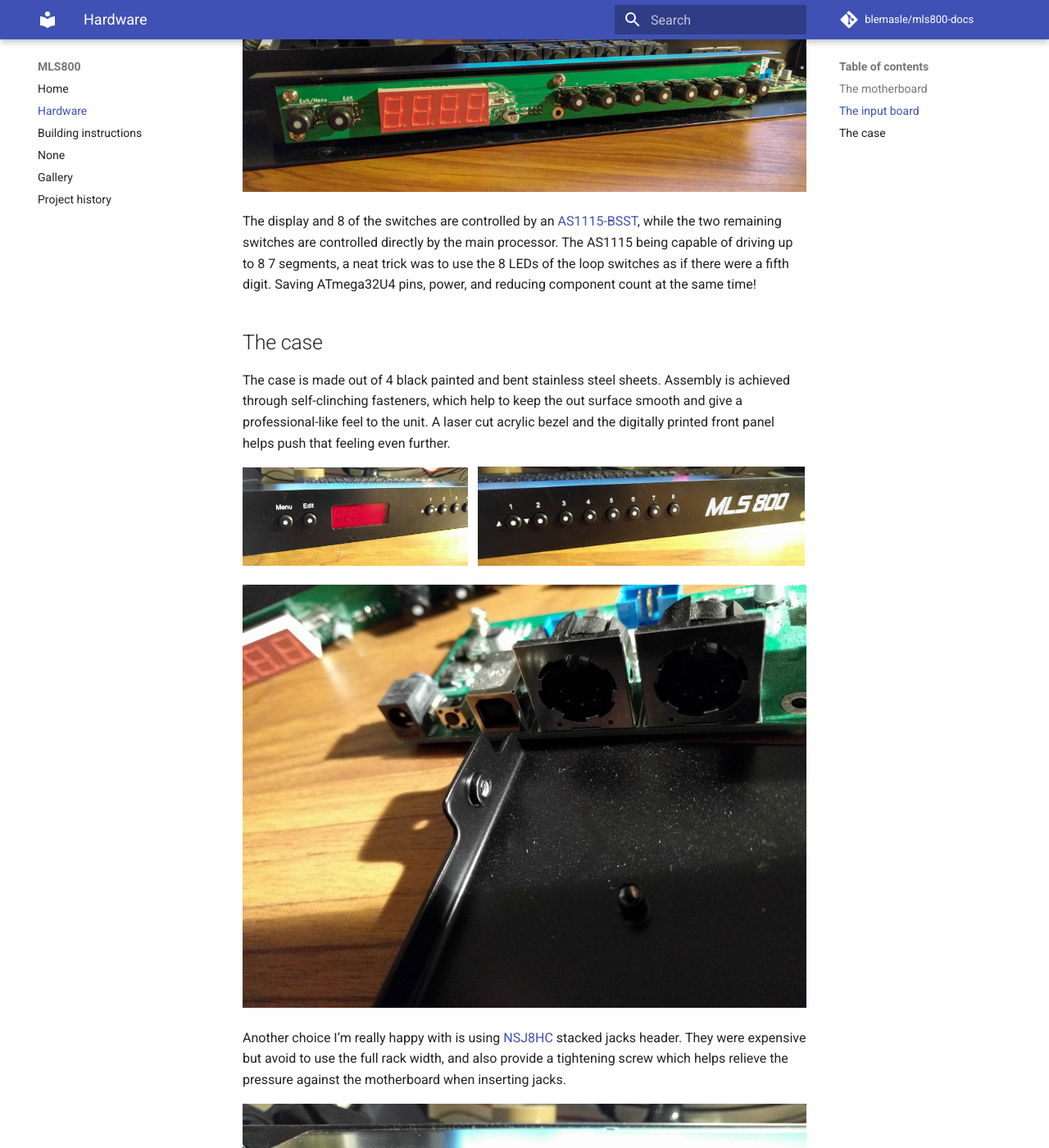
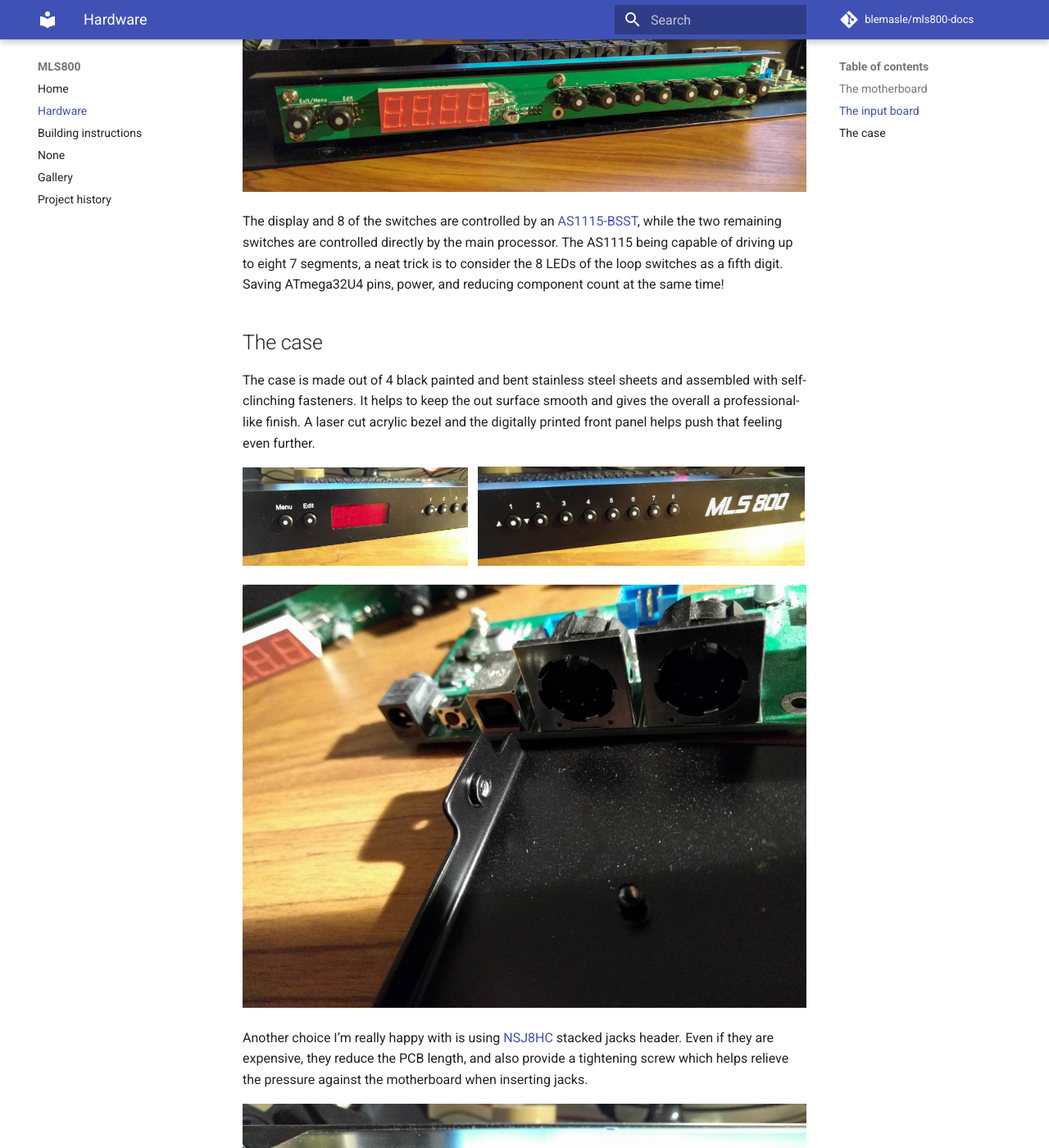
Before and after one commit to blemasle/mls800, an MkDocs documentation site: the page built from docs/hardware.md, in a window 1280 px wide and 1400 px high, scrolled down 1521 px. Shown: the whole window at 82% size. Built offline with MkDocs 1.6.1 and Material for MkDocs 9.7.7, drawn with Linux system fonts in a browser that asks for light colours; comment, search, counter and statistics services are not loaded; some of the changed text lies outside the part shown.

```diff
--- a/docs/hardware.md
+++ b/docs/hardware.md
@@ -38,24 +38,24 @@ The input board is simply a daughter board that connects directly to the motherb
 
 [![Daughterboard](assets/hardware-daughterboard.jpg)](assets/large/hardware-daughterboard.jpg)
 
-The display and 8 of the switches are controlled by an [AS1115-BSST](https://ams.com/as1115), while the two remaining switches are controlled directly by the main processor. The AS1115 being capable of driving up to 8 7 segments, a neat trick was to use the 8 LEDs of the loop switches as if there were a fifth digit. Saving ATmega32U4 pins, power, and reducing component count at the same time!
+The display and 8 of the switches are controlled by an [AS1115-BSST](https://ams.com/as1115), while the two remaining switches are controlled directly by the main processor. The AS1115 being capable of driving up to eight 7 segments, a neat trick is to consider the 8 LEDs of the loop switches as a fifth digit. Saving ATmega32U4 pins, power, and reducing component count at the same time!
 
 ## The case
 
-The case is made out of 4 black painted and bent stainless steel sheets. Assembly is achieved through self-clinching fasteners, which help to keep the out surface smooth and give a professional-like feel to the unit. A laser cut acrylic bezel and the digitally printed front panel helps push that feeling even further.
+The case is made out of 4 black painted and bent stainless steel sheets and assembled with self-clinching fasteners. It helps to keep the out surface smooth and gives the overall a professional-like finish. A laser cut acrylic bezel and the digitally printed front panel helps push that feeling even further.
 
 [![Rack front left](assets/hardware-rack-front-left.jpg){: width="40%"}](assets/large/hardware-rack-front-left.jpg)&nbsp;&nbsp;
 [![Rack front right](assets/hardware-rack-front-right.jpg){: width="58%"}](assets/large/hardware-rack-front-right.jpg)
 
 [![Self clinching fasteners](assets/hardware-rack-fasteners.jpg)](assets/large/hardware-rack-fasteners.jpg)
 
-Another choice I'm really happy with is using [NSJ8HC](https://www.neutrik.com/en/product/nsj8hc) stacked jacks header. They were expensive but avoid to use the full rack width, and also provide a tightening screw which helps relieve the pressure against the motherboard when inserting jacks.
+Another choice I'm really happy with is using [NSJ8HC](https://www.neutrik.com/en/product/nsj8hc) stacked jacks header. Even if they are expensive, they reduce the PCB length, and also provide a tightening screw which helps relieve the pressure against the motherboard when inserting jacks.
 
 [![Rack  left back](assets/hardware-rack-back-left.jpg)](assets/large/hardware-rack-back-left.jpg)
 
-I've sent the case files over to a Canadian company, [Protocase](https://www.protocase.com), and oh boy they've done an outstanding job building it! The good thing is, they're able to produce cases from start to finish, including printing them. The case you see on the pictures is the one I've got straight out from the mail, including the screws!
+I've sent the case files over to a Canadian company, [Protocase](https://www.protocase.com), and - oh boy - they've done an outstanding job building it! The good thing is they're able to produce cases from start to finish, including printing them. The case you see on the pictures is the one I've got straight out of the mail, including the screws!
 
-When one passes by my gear and ask about it, he does not notice that one of the racks is entirely "home" made. I highly recommend [Protocase](https://www.protocase.com), really.
+When one passes by my gear and ask about it, he does not notice that one of the racks is entirely "home" made. I really highly recommend [Protocase](https://www.protocase.com) if you ever need this kind of service.
 
 [![Rack back](assets/hardware-rack-back.jpg)](assets/large/hardware-rack-back.jpg)
 [![Rack running](assets/hardware-setup.jpg)](assets/large/hardware-setup.jpg)
```
Also changed, not shown: docs/building.md (+13 -11 lines), docs/index.md (+1 -1 lines).
